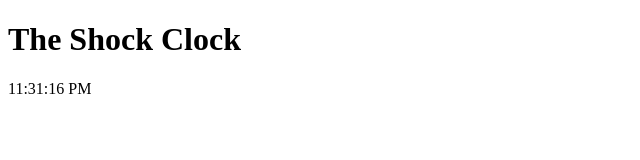
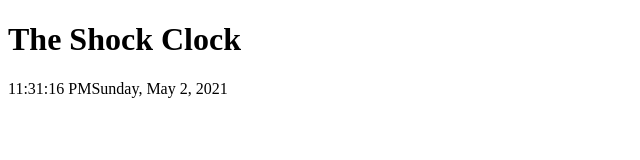
Before and after one commit to Trevorton27/sShockClockApp, a plain HTML site: page index.html in a window 1280 px wide. Shown: the whole page, without its empty margins (0-640 px from the left). Drawn offline with Linux system fonts and the light colour scheme.

Commit message:
Add files via upload

```diff
--- a/clock.js
+++ b/clock.js
@@ -4,6 +4,14 @@ function showTime() {
     var min = date.getMinutes();
     var sec = date.getSeconds();
     var session = "AM";
+    var months = ["January", "February", "March", "April", "May", "June", "July", "August", "September", "October", "November", "December"];
+    var days = ["Sunday", "Monday", "Tuesday", "Wednesday", "Thursday", "Friday", "Saturday"];
+    var dayWeek = days[date.getDay()];
+    var month = months[date.getMonth()];
+    var day = date.getDate();
+    var year = date.getFullYear();
+
+    var date = dayWeek + ", " + month + " " + day + ", " + year;
 
     if (hour == 0) {
         hour = 12;
@@ -19,7 +27,8 @@ function showTime() {
 
     var time = hour + ":" + min + ":" + sec + " " + session;
 
-    document.getElementById("shock-clock").innerText = time;
+
+    document.getElementById("clock").innerText = time + date;
 
 
 }
--- a/index.html
+++ b/index.html
@@ -11,8 +11,8 @@
 <body>
 
     <h1>The Shock Clock</h1>
-    <div id="shock-clock"></div>
-    <script src="dates.js"></script>
+    <div id="clock"></div>
+    <div id="calendar"></div>
     <script src="clock.js"></script>
 
 </body>
```
